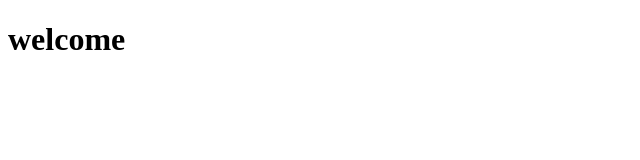
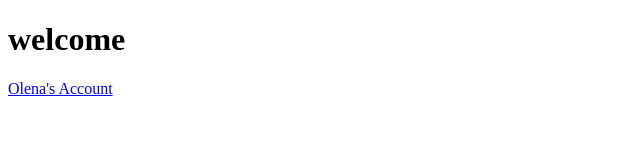
Before and after one commit to kuollena/studygit, a plain HTML site: page index.html in a window 1280 px wide. Shown: the whole page, without its empty margins (0-640 px from the left). Drawn offline with Linux system fonts and the light colour scheme.

Commit message:
added link to olena account

```diff
--- a/index.html
+++ b/index.html
@@ -8,6 +8,7 @@
 <body>
 <div class="cont">
     <h1>welcome</h1>
+    <a href="https://github.com/kuollena">Olena's Account</a>
 </div>
 </body>
 </html>
```
